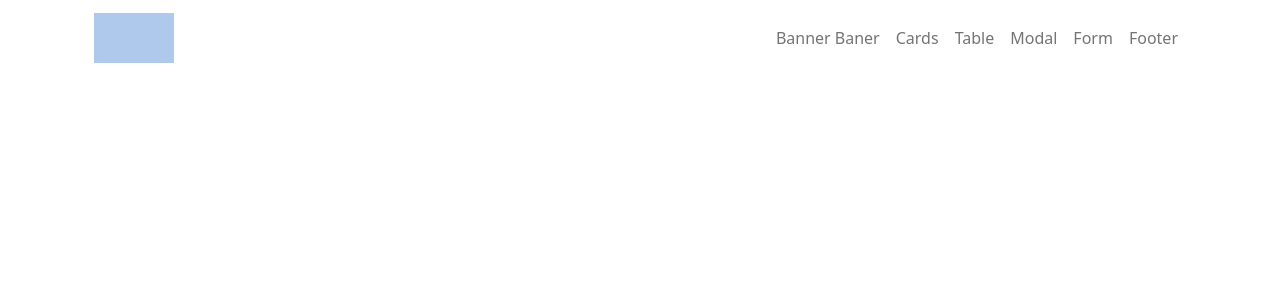
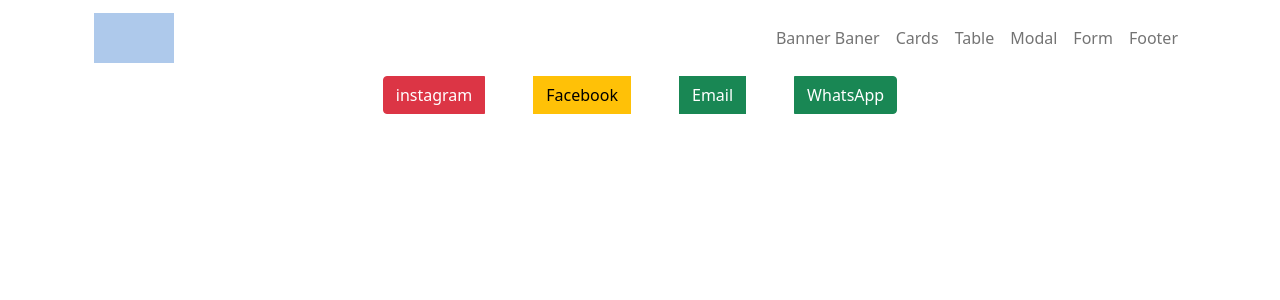
Before and after one commit to Codeme-Cursos/ws__clean_collaborative-landing, a React (Create React App) app: page / in a window 1280 px wide. Shown: the top 300 px of the page. Built offline with nearby package versions, Linux system fonts and the light colour scheme.

Commit message:
footer modificado

```diff
--- a/src/App.js
+++ b/src/App.js
@@ -1,11 +1,12 @@
 import Navbar from "./Navbar";
-
+import Footer from "./Footer";
 
 
 function App() {
   return (
     <div className="container">
       <Navbar />
+      <Footer/>
     </div>
   );
 }
--- a/src/Footer.js
+++ b/src/Footer.js
@@ -2,20 +2,23 @@ import React from "react";
 
 const Footer = () => {
   return (
-    <div>
+    <div className="text-center">
       <div
         className="btn-group"
         role="group"
         aria-label="Basic mixed styles example"
       >
-        <button type="button" className="btn btn-danger">
-          Left
+        <button type="button" className="btn btn-danger mx-4">
+          instagram
         </button>
-        <button type="button" className="btn btn-warning">
-          Middle
+        <button type="button" className="btn btn-warning mx-4">
+          Facebook
         </button>
-        <button type="button" className="btn btn-success">
-          Right
+        <button type="button" className="btn btn-success mx-4">
+          Email
+        </button>
+        <button type="button" className="btn btn-success mx-4">
+          WhatsApp
         </button>
       </div>
     </div>
```
